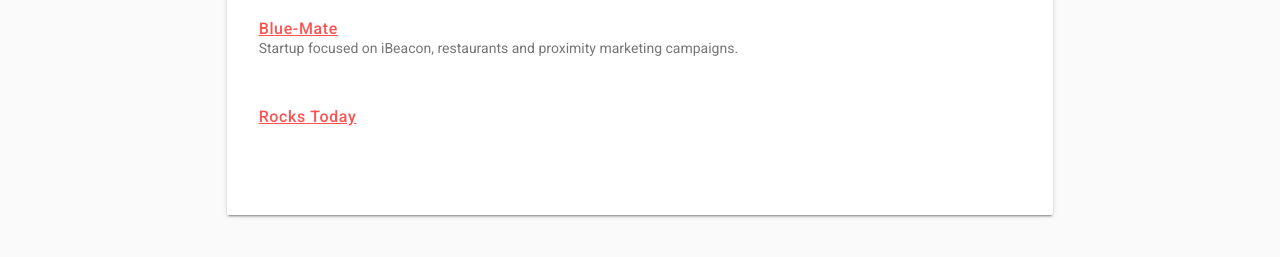
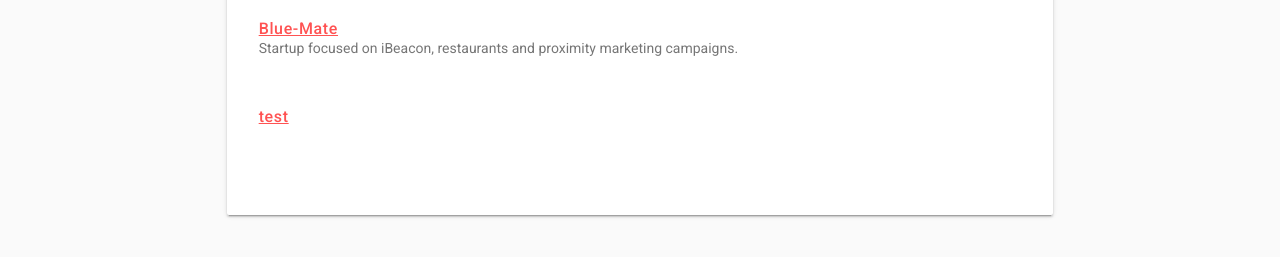
Before and after one commit to mcomisso/mcomisso.github.io, a Jekyll site: the page built from projects/index.html, in a window 1280 px wide. Shown: the part 545-802 px from the top of the page. Built offline with Jekyll 4.4.1, drawn with Linux system fonts in a browser that asks for light colours; nearby versions of some CDN libraries.

Commit message:
Removed name

```diff
--- a/_config.yml
+++ b/_config.yml
@@ -56,7 +56,7 @@
       site: "/projects/blue-mate"
       description: "Startup focused on iBeacon, restaurants and proximity marketing campaigns."
     -
-      name: "Rocks Today"
+      name: "test"
       site: ""
       description: ""
   current:
```
